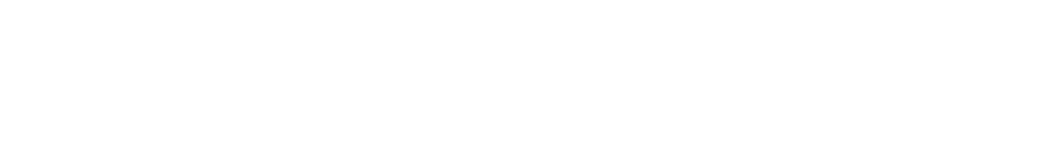
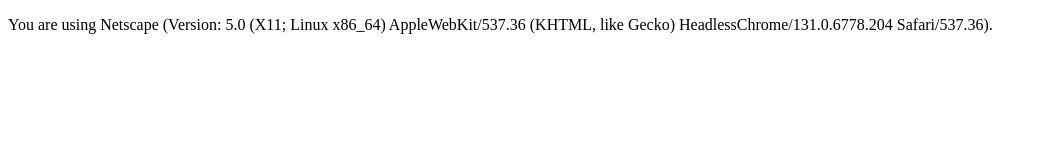
Before and after one commit to acciojob/browser-info-merajCodes3440, a website: page main.html in a window 1280 px wide. Shown: the whole page, without its empty margins (0-1041 px from the left). Drawn offline with Linux system fonts and the light colour scheme.

Commit message:
created a submission

```diff
--- a/main.html
+++ b/main.html
@@ -3,10 +3,12 @@
 <html>
 
 <head>
+
 	<link rel="stylesheet" href="styles.css">
 </head>
 
 <body>
+	<div id="browser-info"></div>
 	<!-- the entire body must be written by student -->
     <script type="text/javascript" src="./script.js">
 </script>
--- a/script.js
+++ b/script.js
@@ -1 +1,16 @@
 //your JS code here. If required.
+const browserName = navigator.appName;
+        const browserVersion = navigator.appVersion;
+
+        // Create a message to display
+        const message = `You are using ${browserName} (Version: ${browserVersion}).`;
+
+        // Get the browser-info div element
+        const browserInfoDiv = document.getElementById('browser-info');
+
+        // Create a new <p> element to hold the message
+        const messageElement = document.createElement('p');
+        messageElement.textContent = message;
+
+        // Append the message to the browser-info div
+        browserInfoDiv.appendChild(messageElement)
```
